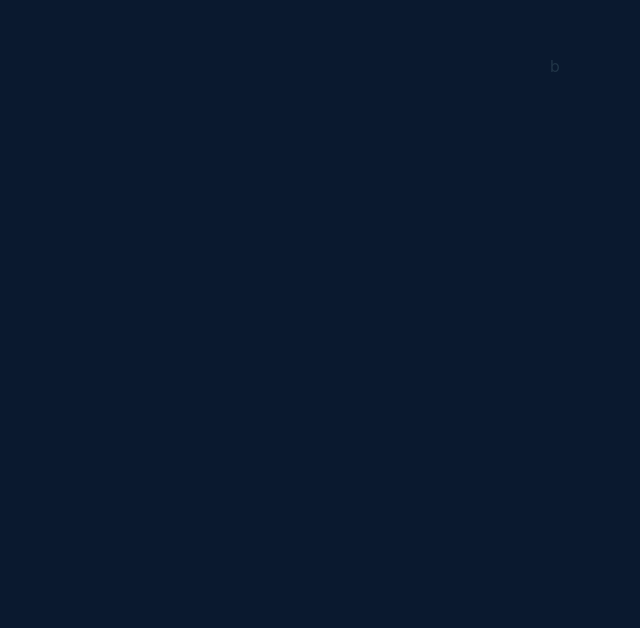
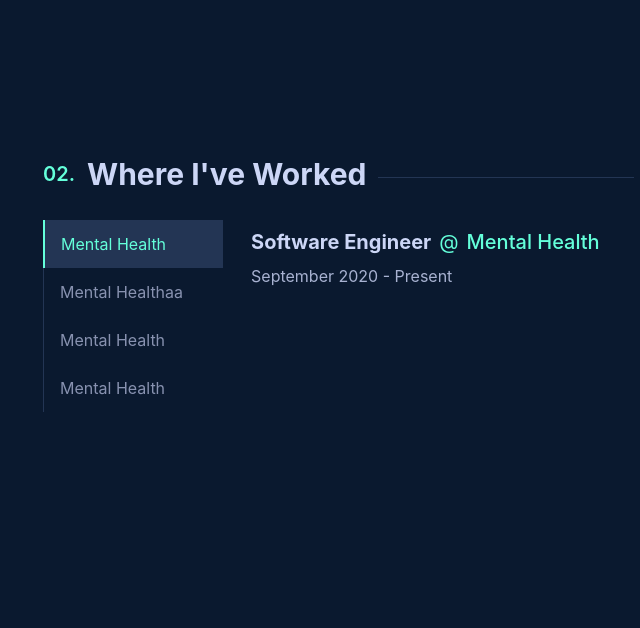
Before and after one commit to adhamhassan99/portfolio, a React (Vite) app: page / in a window 1280 px wide. Shown: the part 1732-2360 px from the top of the page, without its empty margins (85-725 px from the left). Built offline with nearby package versions, Linux system fonts and the light colour scheme.

Commit message:
experience progress

```diff
--- a/src/App.tsx
+++ b/src/App.tsx
@@ -1,9 +1,16 @@
 import React from "react";
 import { AboutMe, Hero, NavBar, Section } from "./components";
+import WorkedPlacesSelector from "./components/WorkedPlacesSelector/WorkedPlacesSelector";
 
 function App() {
+  const handleScroll = (event: any) => {
+    console.log(event);
+  };
   return (
-    <div className="App bg-Navy w-full ">
+    <div
+      onScrollCapture={(event) => console.log(event)}
+      className="App bg-Navy w-full "
+    >
       <NavBar />
       <Section className="">
         <Hero />
@@ -11,7 +18,9 @@
       <Section className="" id="about">
         <AboutMe />
       </Section>
-      <Section id="experience">b</Section>
+      <Section className="" id="experience">
+        <WorkedPlacesSelector />
+      </Section>
       <Section id="work">c</Section>
       <Section id="contact">c</Section>
     </div>
--- a/src/components/AboutMe/AboutMe.tsx
+++ b/src/components/AboutMe/AboutMe.tsx
@@ -13,7 +13,7 @@
       <div className="flex-col flex h-full max-w-4xl">
         <SectionHeader number={1} title="About Me" />
         <div className="flex justify-between mt-14 flex-1 gap-6 flex-wrap">
-          <div className="flex flex-col text-Slate w-3/4 gap-5 max-w-lg">
+          <div className="flex flex-col text-Slate w-3/4 gap-5 max-w-lg mx-auto">
             <div className="">
               Hello! My name is Adham Hassan and my passion is creating software
               for both web and mobile. My interest in development started in
@@ -35,7 +35,7 @@
             </div>
             <div className="">
               I am currently working in team of 6 talented developers on a{" "}
-              <BlueText text="React Native" link="https://reactnative.dev/" />
+              <BlueText text="React Native" link="https://reactnative.dev/" />{" "}
               application for <BlueText text="Android" /> and{" "}
               <BlueText text="iOS" /> .
             </div>
@@ -58,7 +58,7 @@
               })}
             </div>
           </div>
-          <div className="relative z-10 group h-fit  w-1/3">
+          <div className="relative z-10 group h-fit  w-1/3 mx-auto">
             <div className="">
               <img className="rounded-md" src={dp} />
             </div>
--- a/src/components/NavBar/NavBar.tsx
+++ b/src/components/NavBar/NavBar.tsx
@@ -1,4 +1,4 @@
-import React from "react";
+import React, { UIEventHandler } from "react";
 import TopNavLink from "../TopNavLink/TopNavLink";
 import { Avatar } from "@mui/material";
 import dp from "../../assets/dp.jpeg";
@@ -7,8 +7,8 @@
 
 export default function NavBar({}: Props) {
   return (
-    <div className="py-5 px-8 flex justify-between">
-      <Avatar sx={{ width: 50, height: 50 }} src={dp} />
+    <div className="py-5 px-8 flex justify-between sticky top-0 bg-Navy w-full z-50 ">
+      <img src={dp} className="w-14 h-14 rounded-full" />
       <div className=" gap-8 items-center hidden  sm:flex">
         <TopNavLink number={1} title="About" navTo="#about" />
         <TopNavLink number={2} title="Experience" navTo="#experience" />
--- /dev/null
+++ b/src/components/WorkItem/WorkItem.tsx
@@ -0,0 +1,41 @@
+import React from "react";
+import WorkItemHeader from "../WorkItemHeader/WorkItemHeader";
+// {
+//     company: "Mental Health",
+//     companySite: "https://www.ejada.com",
+//     position: "Software Engineer",
+//     date: "September 2020 - Present",
+//     description: [
+//       "Write modern, performant, maintainable code for a diverse array of client and internal projects",
+//       "Write modern, performant, maintainable code for a diverse array of client and internal projects",
+//       "Write modern, performant, maintainable code for a",
+//     ],
+//   },
+
+interface company {
+  company: string;
+  companySite: string;
+  position: string;
+  date: string;
+  description: string[];
+}
+
+type Props = {
+  activeId: number;
+  workItems: Array<company>;
+};
+
+const WorkItem = ({ activeId, workItems }: Props) => {
+  return (
+    <div className="flex flex-col px-7 py-2">
+      <WorkItemHeader
+        company={workItems[activeId].company}
+        position={workItems[activeId].position}
+        date={workItems[activeId].date}
+        companyUrl={workItems[activeId].companySite}
+      />
+    </div>
+  );
+};
+
+export default WorkItem;
--- /dev/null
+++ b/src/components/WorkItemHeader/WorkItemHeader.tsx
@@ -0,0 +1,28 @@
+import React from "react";
+
+type Props = {
+  position: string;
+  company: string;
+  date: string;
+  companyUrl?: string;
+};
+
+const WorkItemHeader = (props: Props) => {
+  return (
+    <div className="flex flex-col">
+      <div className="flex text-xl">
+        <p className="text-LightestSlate font-bold mr-2">{props.position}</p>
+        <p className="text-Green mr-2">@</p>
+        <a
+          href={props.companyUrl}
+          className="text-Green hover:text-Green hover:border-b hover:border-Green hover:cursor-pointer"
+        >
+          {props.company}
+        </a>
+      </div>
+      <div className=" text-LightSlate mt-2">{props.date}</div>
+    </div>
+  );
+};
+
+export default WorkItemHeader;
--- /dev/null
+++ b/src/components/WorkedPlacesSelector/WorkedPlacesSelector.tsx
@@ -0,0 +1,85 @@
+import React, { useState } from "react";
+import SectionHeader from "../SectionHeader/SectionHeader";
+import WorkItem from "../WorkItem/WorkItem";
+
+type Props = {};
+
+const workExperience = [
+  {
+    company: "Mental Health",
+    companySite: "https://www.ejada.com",
+    position: "Software Engineer",
+    date: "September 2020 - Present",
+    description: [
+      "Write modern, performant, maintainable code for a diverse array of client and internal projects",
+      "Write modern, performant, maintainable code for a diverse array of client and internal projects",
+      "Write modern, performant, maintainable code for a",
+    ],
+  },
+  {
+    company: "Mental Healthaa",
+    companySite: "https://www.ejada.com",
+    position: "Software Engineer",
+    date: "September 2020 - Present",
+    description: [
+      "Write modern, performant, maintainable code for a diverse array of client and internal projects",
+      "Write modern, performant, maintainable code for a diverse array of client and internal projects",
+      "Write modern, performant, maintainable code for a",
+    ],
+  },
+  {
+    company: "Mental Health",
+    companySite: "https://www.ejada.com",
+    position: "Software Engineer",
+    date: "September 2020 - Present",
+    description: [
+      "Write modern, performant, maintainable code for a diverse array of client and internal projects",
+      "Write modern, performant, maintainable code for a diverse array of client and internal projects",
+      "Write modern, performant, maintainable code for a",
+    ],
+  },
+  {
+    company: "Mental Health",
+    companySite: "https://www.ejada.com",
+    position: "Software Engineer",
+    date: "September 2020 - Present",
+    description: [
+      "Write modern, performant, maintainable code for a diverse array of client and internal projects",
+      "Write modern, performant, maintainable code for a diverse array of client and internal projects",
+      "Write modern, performant, maintainable code for a",
+    ],
+  },
+];
+
+const WorkedPlacesSelector = (props: Props) => {
+  const [selected, setSelected] = useState(0);
+  const handleSelection = (i: number) => {
+    setSelected(i);
+  };
+  return (
+    <div className="py-24 px-16 w-full mx-auto">
+      <SectionHeader title="Where I've Worked" number={2} />
+      <div className="flex mt-7">
+        <div className="flex flex-col">
+          {workExperience.map((value, i) => {
+            return (
+              <div
+                onClick={() => handleSelection(i)}
+                className={`text-start transition duration-500  hover:cursor-pointer hover:text-Green hover:bg-greenTint py-3 pr-10 pl-4  ${
+                  selected === i
+                    ? "border-Green bg-LightestNavy text-Green border-l-2"
+                    : "border-LightestNavy border-l text-Slate"
+                }`}
+              >
+                {value.company}
+              </div>
+            );
+          })}
+        </div>
+        <WorkItem activeId={selected} workItems={workExperience} />
+      </div>
+    </div>
+  );
+};
+
+export default WorkedPlacesSelector;
```
